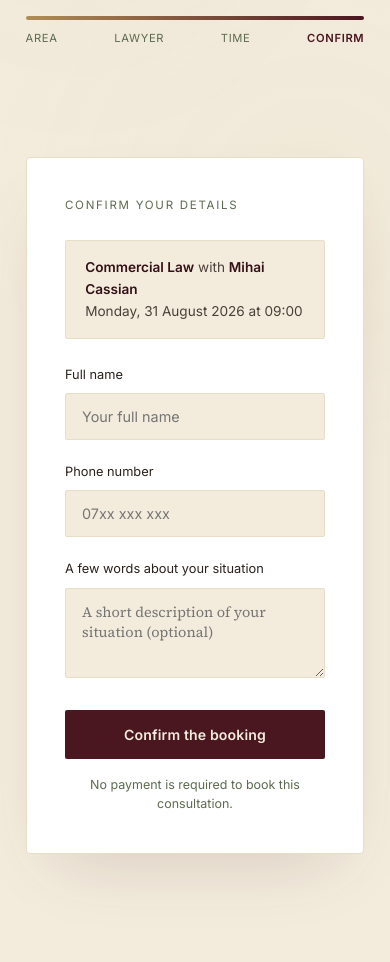
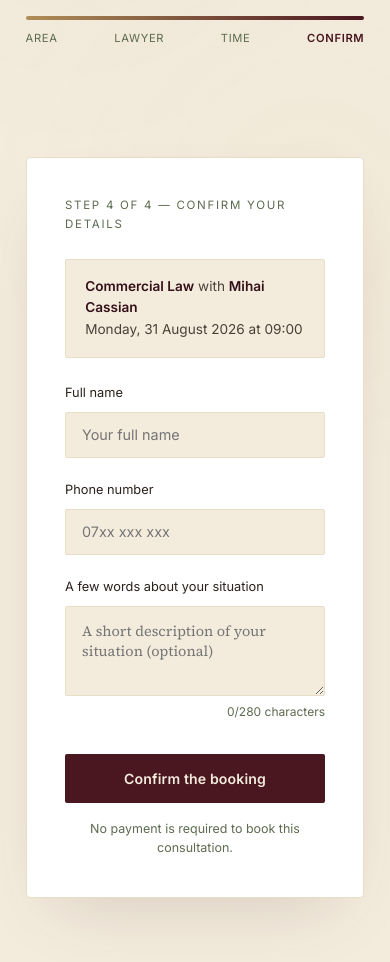
Before and after one commit to SanduAndreea22/lawyer, a Django app: page /booking/commercial-law/1/202608310900/confirm/?pref=1 in a window 390 px wide. Shown: the part 389-1351 px from the top of the page. Run offline with Django 5.2, Linux system fonts and the light colour scheme; data comes from the database, SQL or seed files in the repository; data that the repository does not hold is empty.

Commit message:
UX audit: preserve lawyer preference on collision, fix step count, tel link
Applies the urgent fixes plus one optional item from the first-time-user
UX walkthrough:

- The booking flow's "choose another time" retry link, shown when a
  slot gets taken between viewing and confirming, was always pointing
  back at the one specific lawyer whose slot was just booked out from
  under the client — even if the client had originally picked "no
  preference". That silently dropped their flexibility and could dead-end
  them on a lawyer with no other openings, despite a colleague being
  free. The client's step-2 choice ("any" or a specific lawyer) now
  travels through step 3 as a `?pref=` query param and back onto the
  retry link, so a "no preference" client stays matched to any
  available lawyer even after a collision.
- The step indicator said "Step X of 3" while the visual progress bar
  had 4 segments (Area/Lawyer/Time/Confirm), and the last step (contact
  details) had no step label at all. Now consistently "Step X of 4"
  across all four screens.
- The "no open slots" dead end told mobile clients to "call us
  directly" as plain text; it's now a tap-to-call tel: link, matching
  the floating call button already on the page.
- Added a live character counter under the two 280-char note/message
  textareas (booking + contact forms), since the limit was previously
  enforced only by a silent browser-level maxlength cutoff.

Left the "Staff login" footer link as-is (flagged optional item,
deliberately not changed) — it's part of this portfolio piece's intent
to make the staff dashboard discoverable, not a bug.

Co-Authored-By: Claude Sonnet 5 <noreply@anthropic.com>
Claude-Session: https://claude.ai/code/session_012xitQAszJJkX9bovdXH28T

```diff
--- a/booking/views.py
+++ b/booking/views.py
@@ -74,6 +74,11 @@ def choose_slot(request, area_slug, lawyer_key):
 def confirm(request, area_slug, lawyer_id, start_iso):
     area = get_object_or_404(PracticeArea, slug=area_slug, is_active=True)
     lawyer = get_object_or_404(Lawyer, pk=lawyer_id, practice_areas=area, is_active=True)
+    # Carries the client's original step-2 choice ("any" or a specific
+    # lawyer) through to a slot-collision retry, so someone with no
+    # preference isn't silently pinned to the one lawyer who just got
+    # booked out from under them.
+    lawyer_key = request.GET.get("pref") or str(lawyer_id)
     try:
         naive_start = dt.datetime.strptime(start_iso, "%Y%m%d%H%M")
         start_time = timezone.make_aware(naive_start)
@@ -119,6 +124,7 @@ def confirm(request, area_slug, lawyer_id, start_iso):
             "start_time": start_time,
             "form": form,
             "slot_taken": slot_taken,
+            "lawyer_key": lawyer_key,
             "active_nav": "booking",
             "current_step": 4,
         },
--- a/static/css/main.css
+++ b/static/css/main.css
@@ -493,6 +493,14 @@ button.slot { font: inherit; }
   color: #4a4038;
 }
 .booking-summary strong { color: var(--burgundy-deep); }
+.char-counter {
+  display: block;
+  font-family: 'Inter', sans-serif;
+  font-size: 0.75rem;
+  color: var(--olive);
+  margin-top: 0.4rem;
+  text-align: right;
+}
 .no-obligation-note {
   font-family: 'Inter', sans-serif;
   font-size: 0.78rem;
--- /dev/null
+++ b/static/js/char-counter.js
@@ -0,0 +1,13 @@
+document.addEventListener("DOMContentLoaded", () => {
+  document.querySelectorAll("textarea[maxlength]").forEach((textarea) => {
+    const max = textarea.getAttribute("maxlength");
+    const counter = document.createElement("small");
+    counter.className = "char-counter";
+    const update = () => {
+      counter.textContent = `${textarea.value.length}/${max} characters`;
+    };
+    update();
+    textarea.addEventListener("input", update);
+    textarea.insertAdjacentElement("afterend", counter);
+  });
+});
--- a/templates/booking/choose_lawyer.html
+++ b/templates/booking/choose_lawyer.html
@@ -11,7 +11,7 @@
   </div>
   {% include "booking/_progress.html" %}
   <div class="booking-card">
-    <span class="step-label">Step 2 of 3 — Choose a lawyer</span>
+    <span class="step-label">Step 2 of 4 — Choose a lawyer</span>
     <form method="get" action="{% url 'booking:choose_lawyer' area.slug %}">
       <div class="field">
         <label for="lawyer">Available lawyer</label>
--- a/templates/booking/choose_slot.html
+++ b/templates/booking/choose_slot.html
@@ -13,7 +13,7 @@
   </div>
   {% include "booking/_progress.html" %}
   <div class="booking-card">
-    <span class="step-label">Step 3 of 3 — Choose a time slot</span>
+    <span class="step-label">Step 3 of 4 — Choose a time slot</span>
 
     {% if slots_by_day %}
       {% for day, slots in slots_by_day.items %}
@@ -21,13 +21,13 @@
         <span class="day-label">{{ day|date:"l, j F" }}</span>
         <div class="slot-row">
           {% for slot in slots %}
-          <a class="slot" href="{% url 'booking:confirm' area.slug slot.lawyer.pk slot.start|date:'YmdHi' %}">{{ slot.start|date:"H:i" }}</a>
+          <a class="slot" href="{% url 'booking:confirm' area.slug slot.lawyer.pk slot.start|date:'YmdHi' %}?pref={{ lawyer_key }}">{{ slot.start|date:"H:i" }}</a>
           {% endfor %}
         </div>
       </div>
       {% endfor %}
     {% else %}
-      <p style="font-family:'Inter',sans-serif;font-size:0.9rem;color:#4a4038;">No open slots in the next few weeks{% if lawyer %} for {{ lawyer.name }}{% endif %}. Please call us directly, or try a different lawyer.</p>
+      <p style="font-family:'Inter',sans-serif;font-size:0.9rem;color:#4a4038;">No open slots in the next few weeks{% if lawyer %} for {{ lawyer.name }}{% endif %}. Please <a href="tel:+40214567890" style="color:var(--burgundy);border-bottom:1px solid var(--gold);">call us directly</a>, or try a different lawyer.</p>
     {% endif %}
 
     <p class="no-obligation-note"><a href="{% url 'booking:choose_lawyer' area.slug %}" class="btn-secondary">← Choose a different lawyer</a></p>
--- a/templates/booking/confirm.html
+++ b/templates/booking/confirm.html
@@ -1,4 +1,5 @@
 {% extends "base.html" %}
+{% load static %}
 {% block title %}Confirm Your Consultation — Cassian &amp; Voicu{% endblock %}
 {% block robots %}<meta name="robots" content="noindex, nofollow">{% endblock %}
 {% block content %}
@@ -11,12 +12,12 @@
   </div>
   {% include "booking/_progress.html" %}
   <div class="booking-card">
-    <span class="step-label">Confirm your details</span>
+    <span class="step-label">Step 4 of 4 — Confirm your details</span>
 
     {% if slot_taken %}
       <div class="booking-summary" style="border-left:3px solid var(--burgundy);">
         This time slot is no longer available — someone else just booked it.
-        <a href="{% url 'booking:choose_slot' area.slug lawyer.pk %}" class="btn-secondary">Choose another time →</a>
+        <a href="{% url 'booking:choose_slot' area.slug lawyer_key %}" class="btn-secondary">Choose another time →</a>
       </div>
     {% else %}
       <div class="booking-summary">
@@ -44,3 +45,4 @@
 </section>
 
 {% endblock %}
+{% block extra_js %}<script src="{% static 'js/char-counter.js' %}"></script>{% endblock %}
--- a/templates/booking/start.html
+++ b/templates/booking/start.html
@@ -11,7 +11,7 @@
   </div>
   {% include "booking/_progress.html" %}
   <div class="booking-card">
-    <span class="step-label">Step 1 of 3 — Choose a practice area</span>
+    <span class="step-label">Step 1 of 4 — Choose a practice area</span>
     <form method="get" action="{% url 'booking:start' %}">
       <div class="field">
         <label for="area">Practice area</label>
--- a/templates/pages/contact.html
+++ b/templates/pages/contact.html
@@ -1,4 +1,5 @@
 {% extends "base.html" %}
+{% load static %}
 {% block title %}Contact — Cassian &amp; Voicu{% endblock %}
 {% block meta_description %}Address, phone, and a short contact form — get in touch with Cassian &amp; Voicu.{% endblock %}
 {% block content %}
@@ -59,3 +60,4 @@
 </div>
 
 {% endblock %}
+{% block extra_js %}<script src="{% static 'js/char-counter.js' %}"></script>{% endblock %}
```
